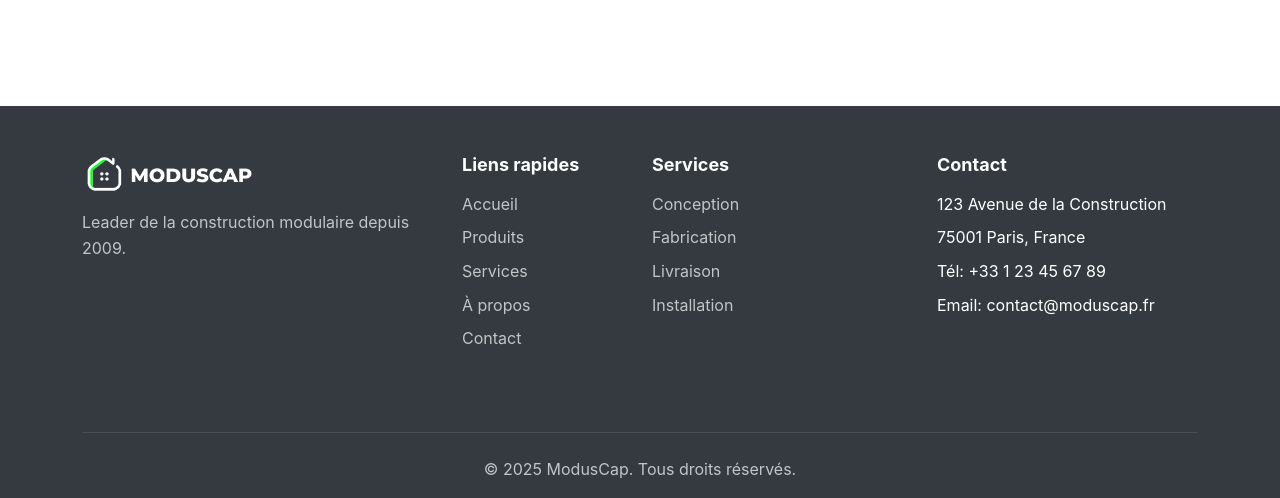
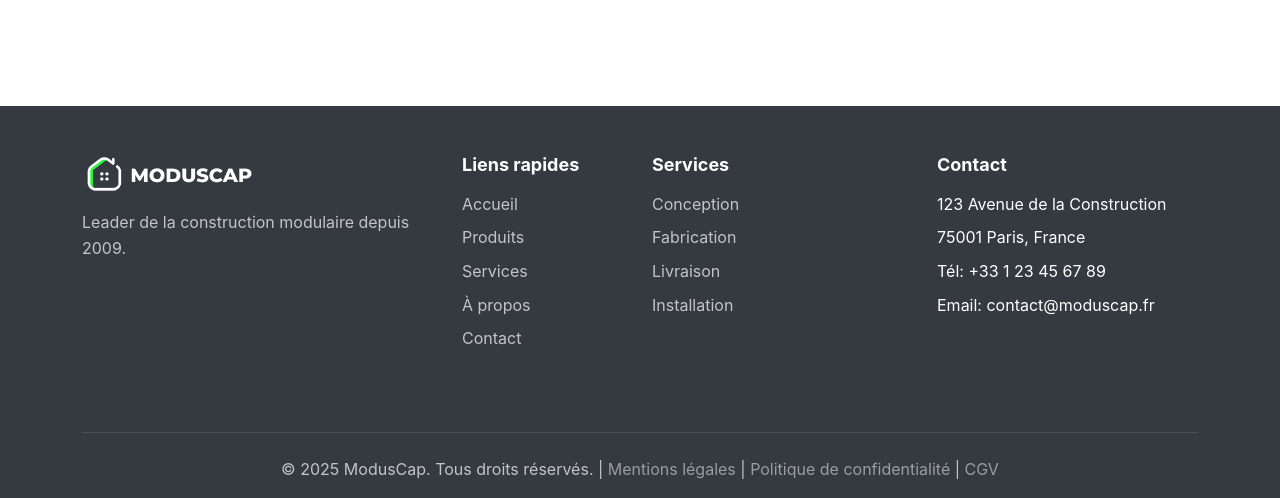
Before and after one commit to dahovitech/moduscap-template, a plain HTML site: page contact.html in a window 1280 px wide. Shown: the part 2528-3026 px from the top of the page. Drawn offline with nearby package versions, Linux system fonts and the light colour scheme.

Commit message:
Mise à jour des footers avec liens vers pages légales

```diff
--- a/contact.html
+++ b/contact.html
@@ -233,7 +233,9 @@
         <div class="col-lg-3 col-md-6 footer-section"><h5>Services</h5><ul><li><a href="services.html#conception">Conception</a></li><li><a href="services.html#fabrication">Fabrication</a></li><li><a href="services.html#livraison">Livraison</a></li><li><a href="services.html#installation">Installation</a></li></ul></div>
         <div class="col-lg-3 col-md-6 footer-section"><h5>Contact</h5><ul><li>123 Avenue de la Construction</li><li>75001 Paris, France</li><li>Tél: +33 1 23 45 67 89</li><li>Email: contact@moduscap.fr</li></ul></div>
       </div>
-      <div class="footer-bottom"><p>&copy; 2025 ModusCap. Tous droits réservés.</p></div>
+      <div class="footer-bottom">
+        <p>&copy; 2025 ModusCap. Tous droits réservés. | <a href="mentions-legales.html" class="text-white-50">Mentions légales</a> | <a href="politique-confidentialite.html" class="text-white-50">Politique de confidentialité</a> | <a href="cgv.html" class="text-white-50">CGV</a></p>
+      </div>
     </div>
   </footer>
 
```
Also changed, not shown: a-propos.html (+3 -1 lines), detail-produit.html (+1 -1 lines), devis.html (+3 -1 lines), produits.html (+1 -1 lines), services.html (+1 -1 lines).
